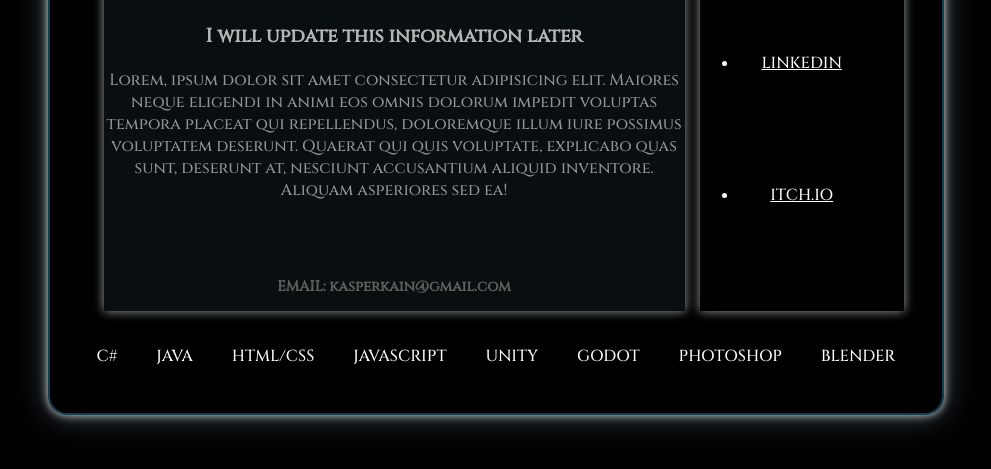
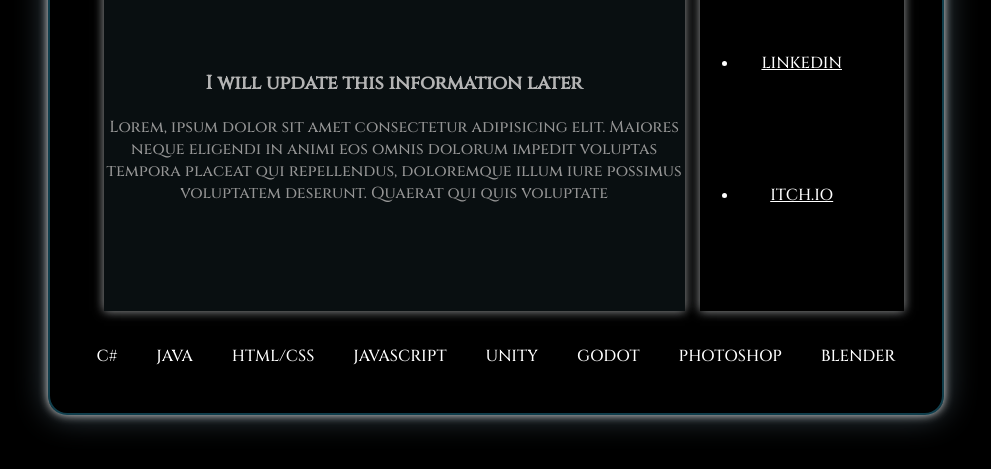
Before and after one commit to KasperKain/Portf, a plain HTML site: page index.html in a window 1280 px wide. Shown: the part 305-774 px from the top of the page, without its empty margins (144-1135 px from the left). Drawn offline with Linux system fonts and the light colour scheme.

Commit message:
Update index.html

```diff
--- a/index.html
+++ b/index.html
@@ -24,11 +24,8 @@
             <h2>I will update this information later</h2>
             <p>Lorem, ipsum dolor sit amet consectetur adipisicing elit. Maiores neque eligendi in animi eos omnis
               dolorum impedit voluptas tempora placeat qui repellendus, doloremque illum iure possimus voluptatem
-              deserunt. Quaerat qui quis voluptate, explicabo quas sunt, deserunt at, nesciunt accusantium aliquid
-              inventore. Aliquam asperiores sed ea!
+              deserunt. Quaerat qui quis voluptate
             </p>
-
-            <h3>EMAIL: kasperkain@gmail.com</h3>
           </div>
         </div>
       </main>
```
